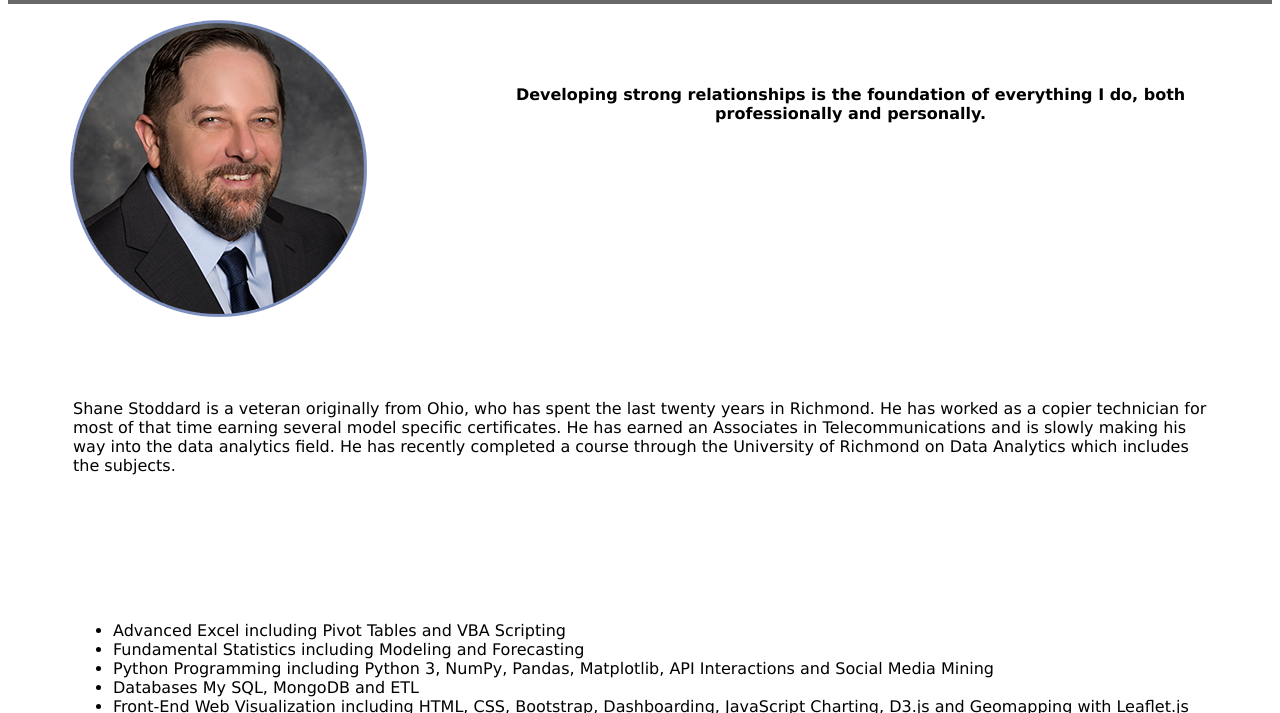
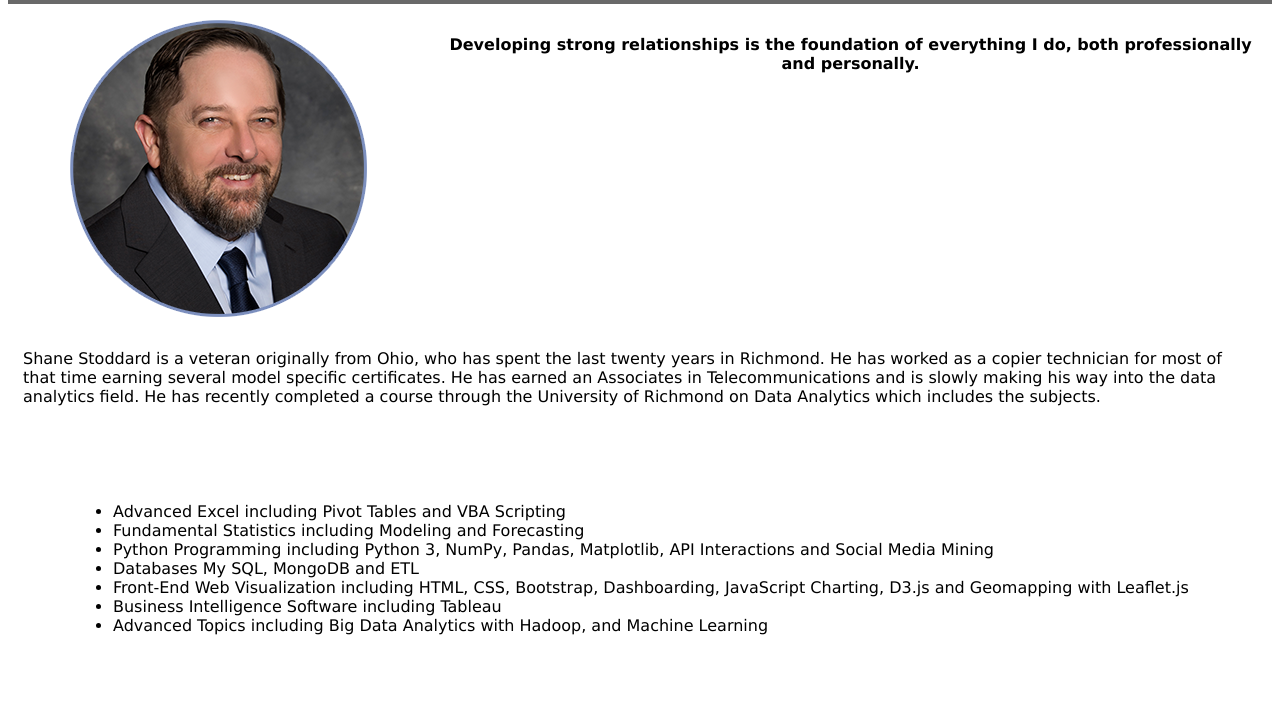
Before and after one commit to stoddard82/Biography, a plain HTML site: page index.html in a window 1280 px wide. Shown: the part 76-789 px from the top of the page. Drawn offline with Linux system fonts and the light colour scheme.

Commit message:
Add files via upload

```diff
--- a/index.html
+++ b/index.html
@@ -53,7 +53,7 @@
 
         .col-8 {
             width: 66.66%;
-            padding: 65px;
+
             font-weight: bold;
             font-size: 1em;
         }
@@ -75,7 +75,7 @@
 
         .col-12 {
             width: 100%;
-            padding: 65px;
+
         }
         .col-13 {
             padding: 65px;
```
